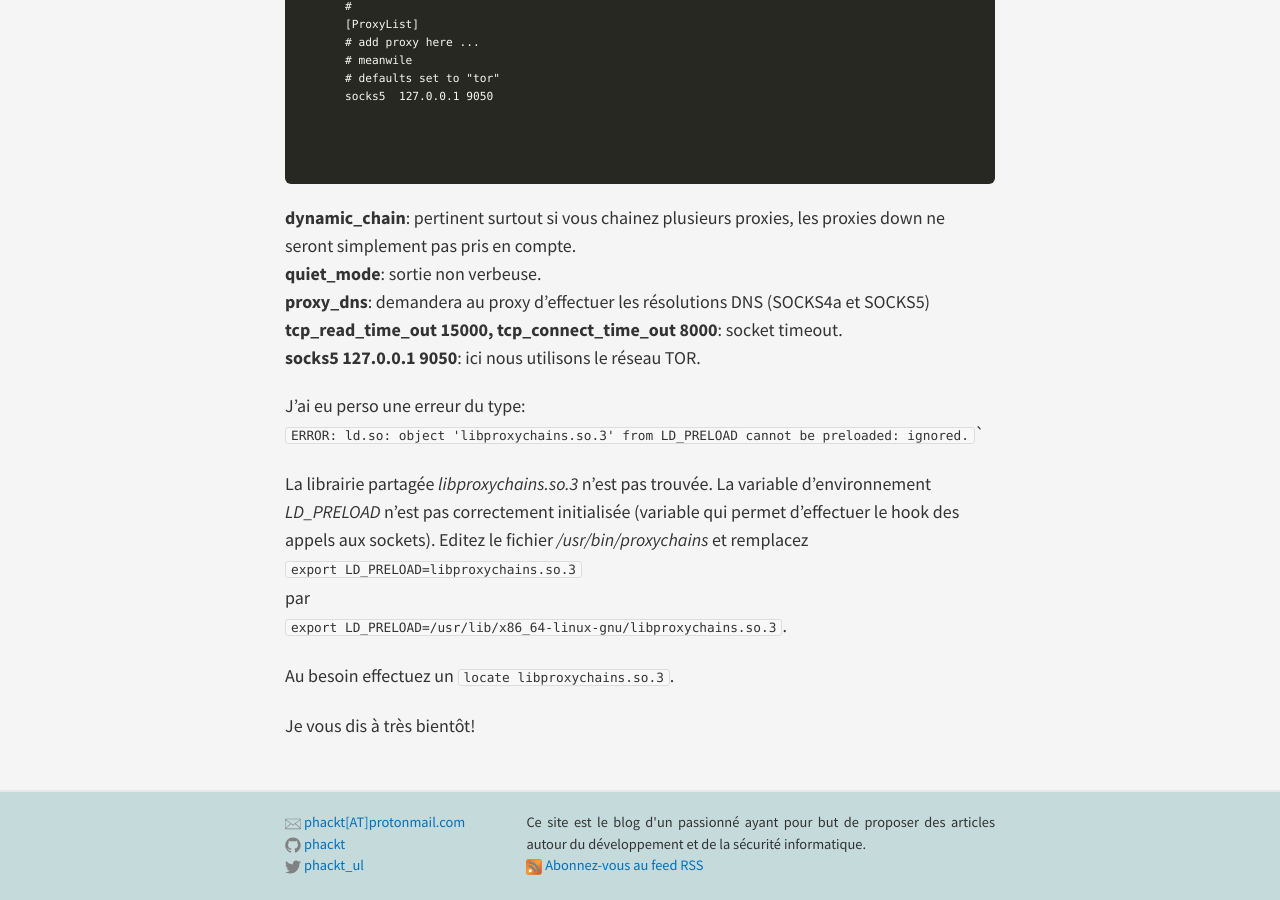
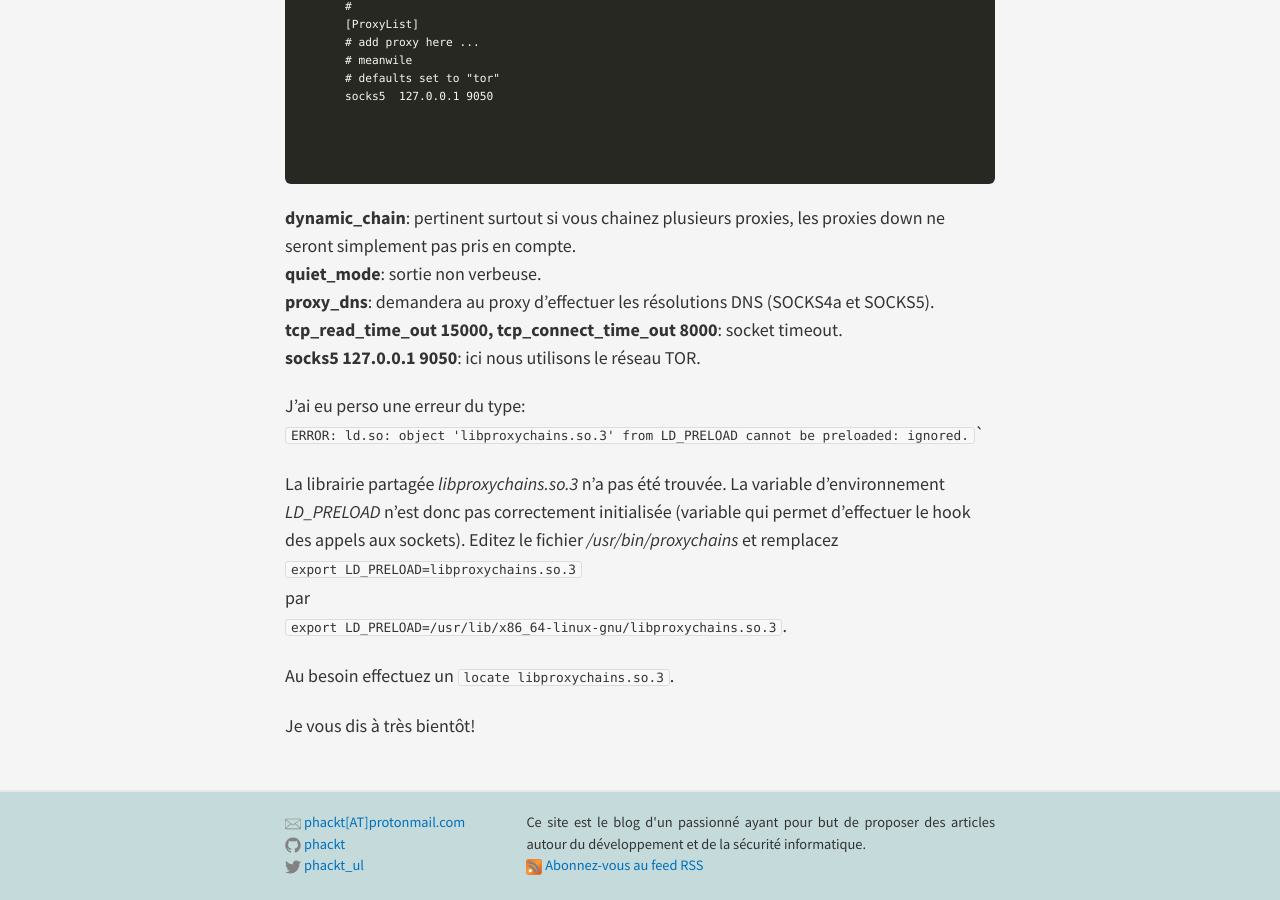
Before and after one commit to phackt/phackt.github.io, a Jekyll site: the page built from _posts/2016-09-17-tor-proxychains.markdown, in a window 1280 px wide and 900 px high, scrolled down 2754 px. Built offline with Jekyll 4.4.1, drawn with Linux system fonts in a browser that asks for light colours; nearby versions of some CDN libraries; comment, search, counter and statistics services are not loaded.

Commit message:
update post on proxychains + tor

````diff
--- a/_posts/2016-09-17-tor-proxychains.markdown
+++ b/_posts/2016-09-17-tor-proxychains.markdown
@@ -115,14 +115,14 @@ socks5 	127.0.0.1 9050
 
 **dynamic_chain**: pertinent surtout si vous chainez plusieurs proxies, les proxies down ne seront simplement pas pris en compte.
 **quiet_mode**: sortie non verbeuse.
-**proxy_dns**: demandera au proxy d'effectuer les résolutions DNS (SOCKS4a et SOCKS5)
+**proxy_dns**: demandera au proxy d'effectuer les résolutions DNS (SOCKS4a et SOCKS5).
 **tcp_read_time_out 15000, tcp_connect_time_out 8000**: socket timeout.
 **socks5 127.0.0.1 9050**: ici nous utilisons le réseau TOR.
 
 J'ai eu perso une erreur du type:
 ``ERROR: ld.so: object 'libproxychains.so.3' from LD_PRELOAD cannot be preloaded: ignored.```
 
-La librairie partagée *libproxychains.so.3* n'est pas trouvée. La variable d'environnement *LD_PRELOAD* n'est pas correctement initialisée (variable qui permet d'effectuer le hook des appels aux sockets).  Editez le fichier */usr/bin/proxychains* et remplacez
+La librairie partagée *libproxychains.so.3* n'a pas été trouvée. La variable d'environnement *LD_PRELOAD* n'est donc pas correctement initialisée (variable qui permet d'effectuer le hook des appels aux sockets).  Editez le fichier */usr/bin/proxychains* et remplacez
 ```export LD_PRELOAD=libproxychains.so.3```
 par
 ```export LD_PRELOAD=/usr/lib/x86_64-linux-gnu/libproxychains.so.3```.
````
